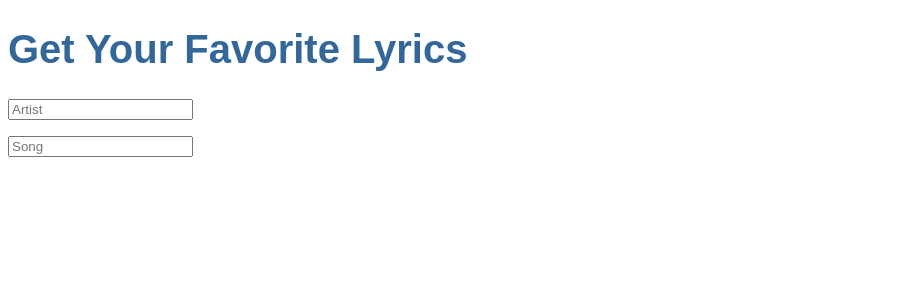
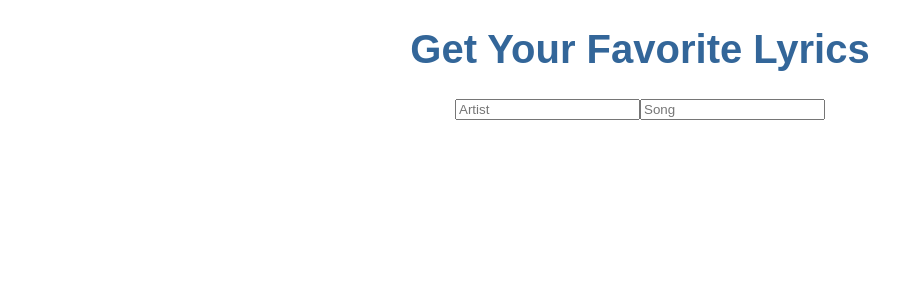
Before and after one commit to logunlaja26/AngularMusicMatchClient, an Angular app: page / in a window 1280 px wide. Shown: the top 300 px of the page, without its empty margins (0-923 px from the left). Built offline with nearby package versions, Linux system fonts and the light colour scheme.

Commit message:
Implemented additional styling

```diff
--- a/src/app/app.component.css
+++ b/src/app/app.component.css
@@ -1,5 +1,11 @@
 h1 {
   color: #369;
   font-family: Arial, Helvetica, sans-serif;
+  text-align: center;
   font-size: 250%;
 }
+
+.searchbox{
+  width: 100%;
+  text-align: center;
+}
--- a/src/app/app.component.html
+++ b/src/app/app.component.html
@@ -1,10 +1,7 @@
 <h1>{{title}}</h1>
-<div class="toolbar" role="banner">
+<div class="searchbox" role="banner">
   <form class="form-inline waves-light" mdbWavesEffect>
     <input class="form-control mr-sm-2" type="text" placeholder="Artist">
-  </form>
-  <p></p>
-  <form class="form-inline waves-light" mdbWavesEffect>
     <input class="form-control mr-sm-2" type="text" placeholder="Song">
   </form>
 </div>
```
